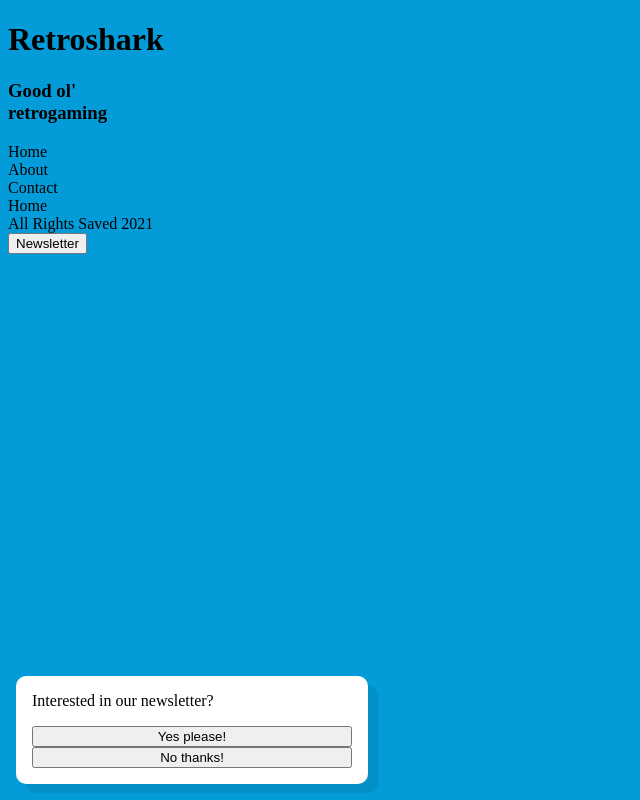
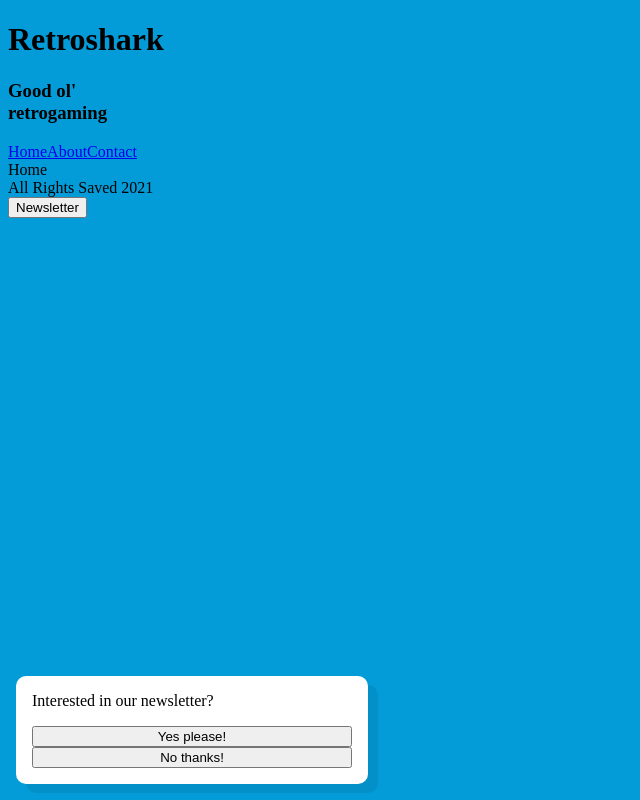
Before and after one commit to JonasThers/retroshark-next, a Next.js app: page / in a window 1280 px wide. Shown: the whole page, without its empty margins (0-640 px from the left). Built offline with nearby package versions, Linux system fonts and the light colour scheme.

Commit message:
Header links

```diff
--- a/components/Header.js
+++ b/components/Header.js
@@ -11,13 +11,13 @@ export default function Header() {
       </h3>
       <nav>
       <Link href="/">
-        <div>Home</div>
+        Home
       </Link>
       <Link href="/about">
-        <div>About</div>
+        About
       </Link>
       <Link href="/contact">
-        <div>Contact</div>
+        Contact
       </Link>
       </nav>
     </div>
```
